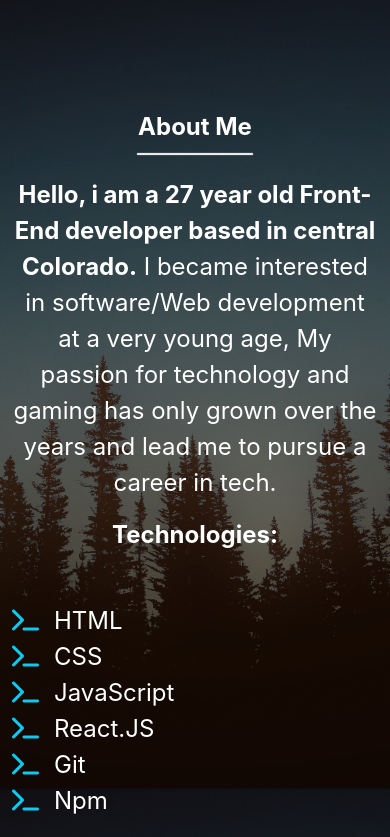
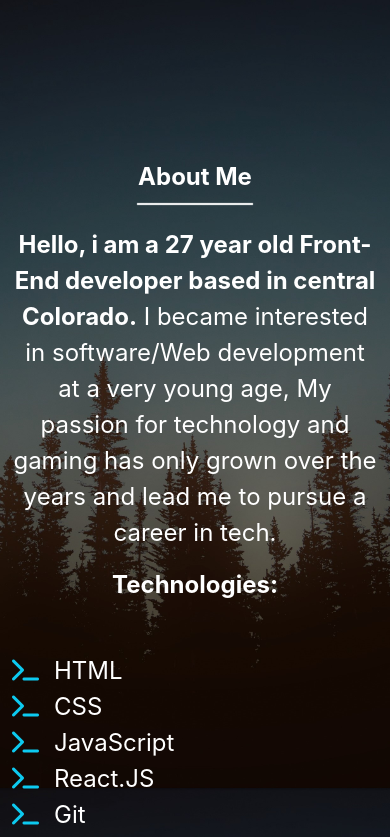
Before and after one commit to Braden-C/portfoliowebsite, a React (Create React App) app: page / in a window 390 px wide. Shown: the part 900-1737 px from the top of the page. Built offline with nearby package versions, Linux system fonts and the light colour scheme.

Commit message:
change card font size and adjust about me scaling

```diff
--- a/src/App.css
+++ b/src/App.css
@@ -263,6 +263,10 @@ p {
         width: 80%;
     }
 
+    .card-text {
+        font-size: 1rem;
+    }
+
     #main-card {
         padding-top: 75px;
     }
@@ -279,6 +283,7 @@ p {
     } */
 
     .container-md {
+        padding-top: 50px;
         padding-bottom: 100px;
         width: 100%;
     }
```
